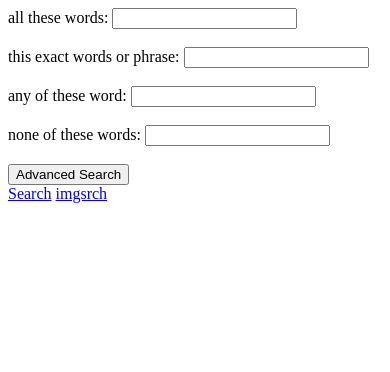
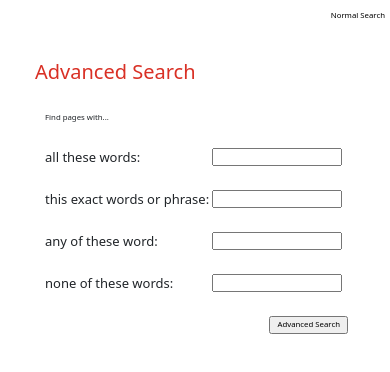
Before and after one commit to Debjyoti0404/GoogleSrchClone, a plain HTML site: page advncd_srch.html in a window 390 px wide. Drawn offline with nearby package versions, Linux system fonts and the light colour scheme.

Commit message:
finished the remaining responsiveness and worked on the advanced search page

```diff
--- a/advncd_srch.html
+++ b/advncd_srch.html
@@ -3,21 +3,58 @@
     <head>
         <meta charset="UTF-8">
         <meta name="viewport" content="width=device-width, initial-scale=1.0">
+        <link rel="stylesheet" href="style.css">
+        <link href="https://cdn.jsdelivr.net/npm/bootstrap@5.3.0-alpha1/dist/css/bootstrap.min.css" rel="stylesheet" integrity="sha384-GLhlTQ8iRABdZLl6O3oVMWSktQOp6b7In1Zl3/Jr59b6EGGoI1aFkw7cmDA6j6gD" crossorigin="anonymous">
         <title>Advanced Search</title>
     </head>
-    <body>
+    <body id="advncdsrchbody">
+        <div class="header">
+            <a href="index.html">Normal Search</a>
+        </div>
+        <div class="page-bar">Advanced Search</div>
+        <div id="mainsection">
+            <div id="tagline">
+                <span>Find pages with...</span>
+            </div>
             <form action="https://www.google.com//search">
+                <div id="maincontainer">
+                    <div class="subcontainer">
+                        <div class="inputlabel">
                             <label for="all_these_words">all these words:</label>
-            <input type="text" id="all_these_words" name="as_q"><br><br>
+                        </div>
+                        <div class="inputtext">
+                            <input type="text" id="all_these_words" name="as_q">
+                        </div>
+                    </div>
+                    <div class="subcontainer">
+                        <div class="inputlabel">
                             <label for="this_exact_word">this exact words or phrase:</label>
-            <input type="text" id="this_exact_word" name="as_epq"><br><br>
+                        </div>
+                        <div class="inputtext">
+                            <input type="text" id="this_exact_word" name="as_epq">
+                        </div>
+                    </div>
+                    <div class="subcontainer">
+                        <div class="inputlabel">
                             <label for="any_of_these_word">any of these word:</label>
-            <input type="text" id="any_of_these_word" name="as_oq"><br><br>
+                        </div>
+                        <div class="inputtext">
+                            <input type="text" id="any_of_these_word" name="as_oq">
+                        </div>
+                    </div>
+                    <div class="subcontainer">
+                        <div class="inputlabel">
                             <label for="none_of_these_word">none of these words:</label>
-            <input type="text" id="none_of_these_word" name="as_eq"><br><br>
+                        </div>
+                        <div class="inputtext">
+                            <input type="text" id="none_of_these_word" name="as_eq">
+                        </div>
+                    </div>
+                </div>
+                <div id="submitbtn">
                     <input type="submit" value="Advanced Search">
+                </div>
             </form>
-        <a href="index.html">Search</a>
-        <a href="image.html">imgsrch</a>
+        </div>
     </body>
 </html>
--- a/style.css
+++ b/style.css
@@ -1,8 +1,9 @@
 * {
     box-sizing: border-box;
+    font-size: 0.8vw;
 }
 
-body {
+#gsrchbody, #imgsrchbody {
     display: flex;
     flex-direction: column;
 }
@@ -17,7 +18,6 @@ body {
     color: black;
     text-decoration: none;
     margin: 10px 5px;
-    font-size: 1vw;
 }
 
 .header a:hover {
@@ -62,7 +62,6 @@ body {
 .searchbar input {
     border: hidden;
     width: 90%;
-    font-size: medium;
 }
 
 .searchbar input:focus {
@@ -80,7 +79,6 @@ body {
 .subbutton input {
     height: 36px;
     border: none;
-    font-size: 1vw;
     text-align: center;
     font-weight: 200px;
     color: rgb(66, 66, 66);
@@ -97,17 +95,78 @@ body {
 }
 
 @media (orientation: portrait) {
+    * {
+     font-size: 2vw;
+    }
+
    .formsub {
     margin: 0px 2vw 0px 2vw;
     width: auto;
    }
+
+   .searchbar{
+    height: calc(41px - 1vh);
+   }
+
    .imagecontainer {
     width: 30vw;
     height: 10vw;
    }
+
    .subbutton input {
     height: 4vw;
-    width: 10vw;
-    font-size: 1vw;
+    width: auto;
    }
 }
+
+/* extra css for image search option */
+.image-text {
+    position: relative;
+    left: 39%;
+    bottom: 25%;
+    font-family: roboto-regular, Arial, sans-serif;
+    color: #4285f4;
+}
+
+/* css for advanced search */
+.page-bar {
+    margin: 25px 35px;
+    font-size: 20px;
+    color: #d93025;
+}
+
+#tagline {
+    margin: 25px 0px;
+}
+
+#mainsection {
+    margin: 25px 45px;
+}
+
+#maincontainer {
+    display: flex;
+    flex-direction: column;
+}
+
+.inputlabel {
+    float: left;
+    height: 42px;
+    width: 167px;
+}
+
+.inputlabel label {
+    font-size: 13px;
+}
+
+.inputtext {
+    float: left;
+}
+
+#submitbtn {
+    width: 303px;
+    background-color: orange;
+}
+
+#submitbtn input {
+    float: right;
+}
```
Also changed, not shown: image.html (+2 -1 lines), index.html (+1 -1 lines). Lines whose indentation alone changed are shown as unchanged.
